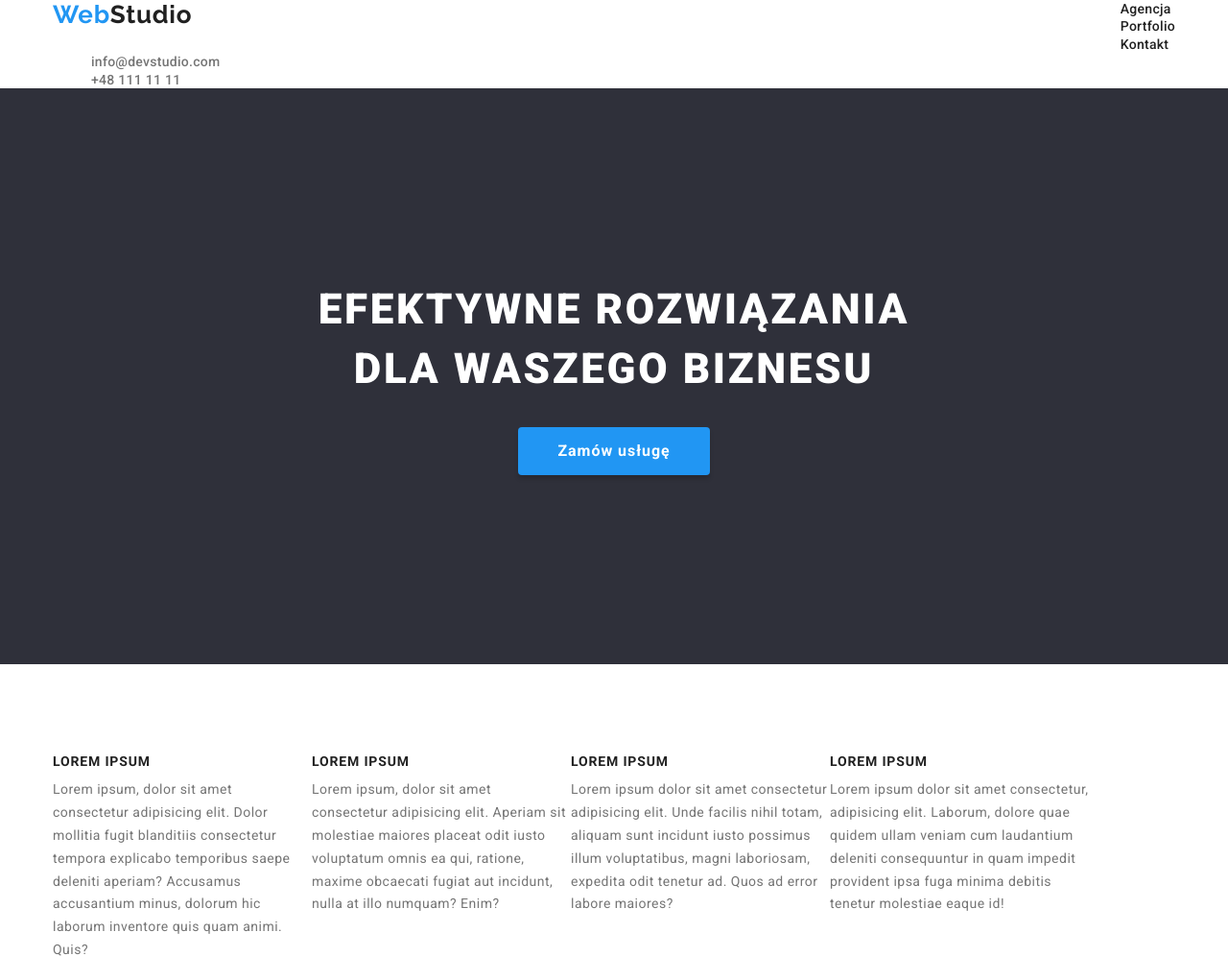
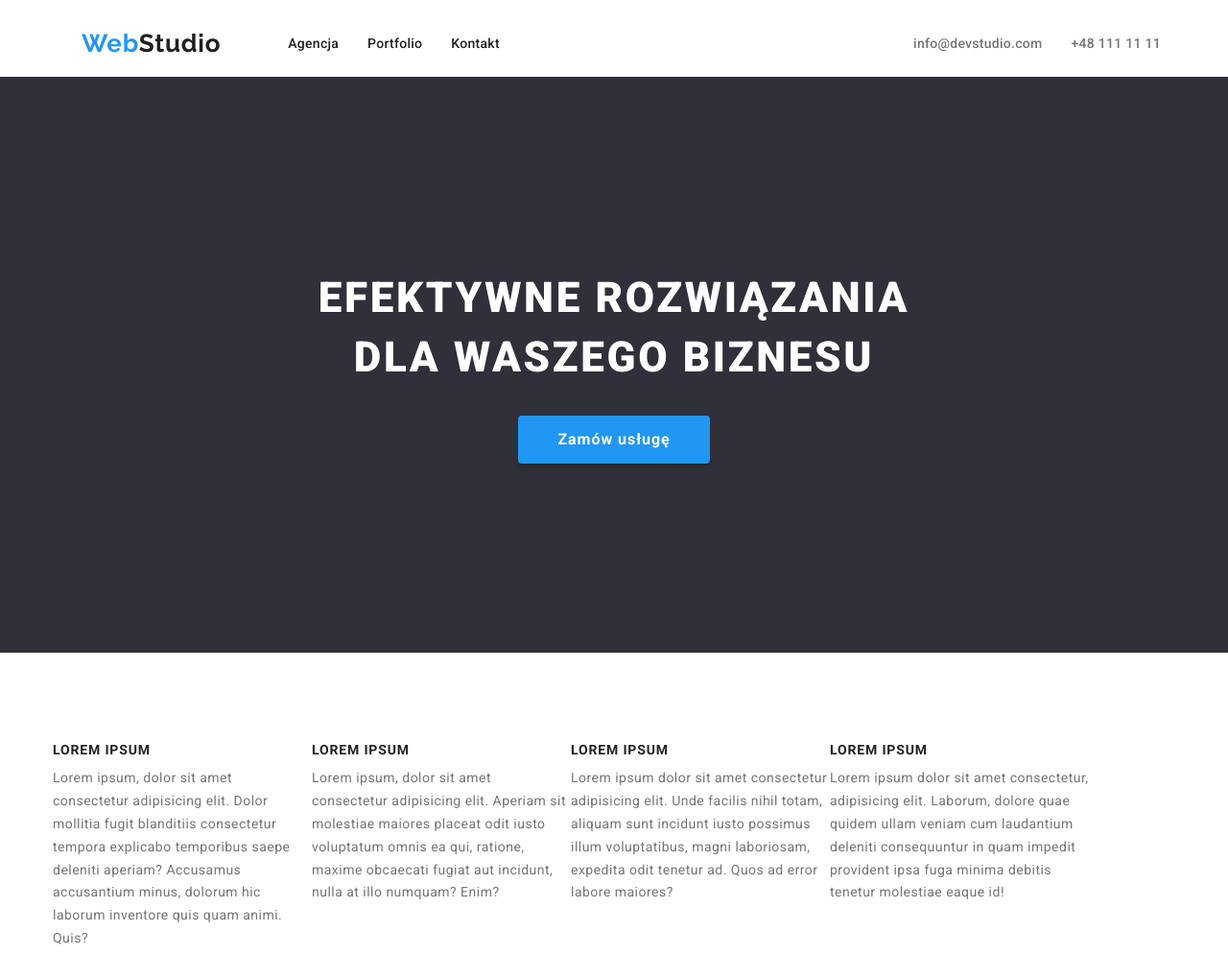
Before and after one commit to AgnieszkaPyzik/goit-markup-hw-03, a plain HTML site: page index.html in a window 1280 px wide. Shown: the top 996 px of the page at 96% size. Drawn offline with nearby package versions, Linux system fonts and the light colour scheme.

Commit message:
index.html last commit

```diff
--- a/css/styles.css
+++ b/css/styles.css
@@ -21,6 +21,7 @@
 }
 header {
   background-color: var(--light-color);
+  height: 80px;
 }
 ul {
   list-style: none;
@@ -79,6 +80,7 @@ figure {
 }
 .logo {
   color: var(--theme-color);
+  margin-left: 15px;
 }
 .text {
   color: var(--brand-color);
@@ -86,19 +88,22 @@ figure {
 .text2nd {
   color: var(--light-color);
 }
-.header {
+.main-body {
+  display: flex;
+  flex-direction: row;
+  justify-content: space-between;
+  align-items: center;
+  gap: 30px;
+  padding: 30px;
+}
+.menu,
+.link-nav-1,
+.link-data-1 {
   display: flex;
   justify-content: space-between;
-}
-.menu {
-  display: flex;
-  justify-content: space-between;
-  align-items: flex-start;
+  align-items: center;
   flex-direction: row;
-}
-.link-nav-1 .link-data-1 {
-  display: flex;
-  align-items: center;
+  column-gap: 30px;
 }
 .link-nav,
 .link-data {
@@ -220,7 +225,8 @@ figure {
 }
 .person-box {
   background: var(--light-color);
-  box-shadow: 0px 1px 3px rgba(0, 0, 0, 0.12), 0px 1px 1px rgba(0, 0, 0, 0.14), 0px 2px 1px rgba(0, 0, 0, 0.2);
+  box-shadow: 0px 1px 3px rgba(0, 0, 0, 0.12), 0px 1px 1px rgba(0, 0, 0, 0.14),
+    0px 2px 1px rgba(0, 0, 0, 0.2);
   border-radius: 0px 0px 4px 4px;
 }
 .name {
@@ -257,3 +263,10 @@ footer {
 .link-end:focus {
   color: var (--theme-color);
 }
+.end-body {
+  padding-top: 60px;
+}
+.link-footer {
+  padding-top: 20px;
+  padding-left: 0%;
+}
--- a/index.html
+++ b/index.html
@@ -21,7 +21,7 @@
     <link rel="stylesheet" href="css/styles.css" />
   </head>
   <body>
-    <header class="header">
+    <header>
       <div class="container main-body">
         <nav class="menu">
           <a class="logo" href="/index.html">Web<span class="text">Studio</span></a>
@@ -150,10 +150,10 @@
       </section>
     </main>
     <footer>
-      <div class="container">
+      <div class="container end-body">
         <a class="logo" href="./index.html">Web<span class="text2nd">Studio</span></a>
         <address>
-          <ul>
+          <ul class="link-footer">
             <li>
               <a class="link-maps" href="https://goo.gl/maps/4yjW4w5AXTQKJYEA8" target="_blank"
                 >m.Warszawa Aleje Jerozolimskie 21</a
```
